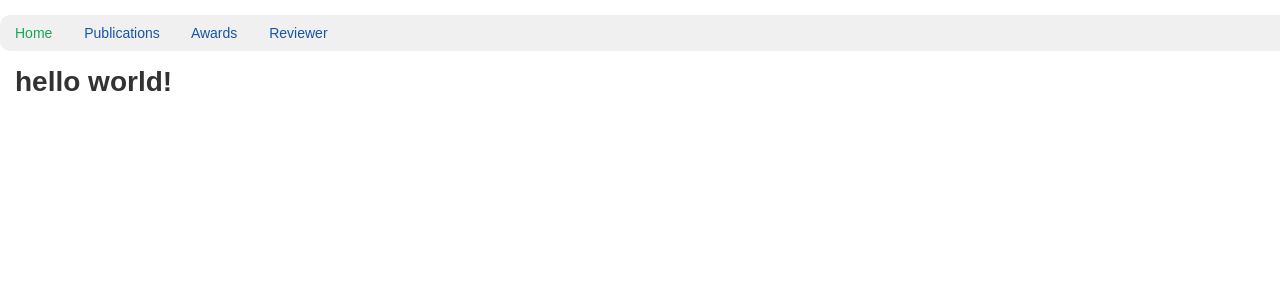
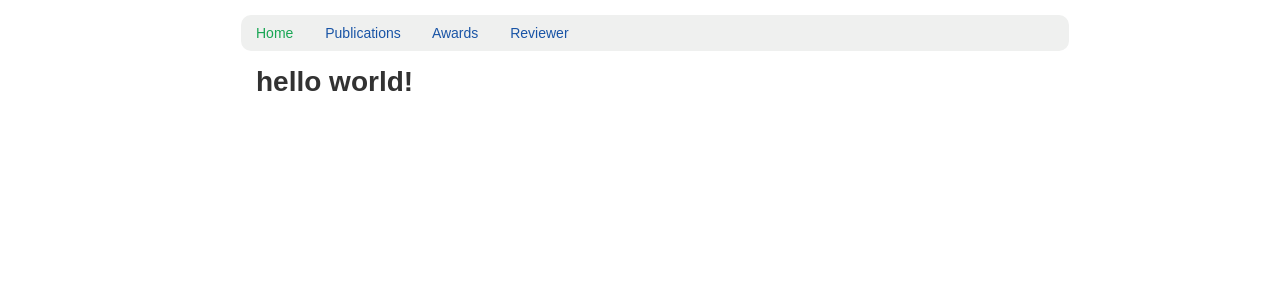
Before and after one commit to rami-mochaourab/rami-mochaourab.github.io, a Jekyll site: the page built from index.html, in a window 1280 px wide. Shown: the top 300 px of the page. Built offline with Jekyll 4.4.1, drawn with Linux system fonts in a browser that asks for light colours.

Commit message:
Update main.scss

```diff
--- a/_sass/main.scss
+++ b/_sass/main.scss
@@ -25,3 +25,20 @@
   text-decoration:none;
   font-weight:normal;
 }
+
+@media screen and (max-width: 768px) {
+    /* For desktop: */
+
+    #medium{display: none;}
+    #small{display: block;}
+}
+@media screen and (min-width: 768px) {
+    /* For desktop: */
+
+    #medium{display: block;}
+    #small{display: none;}
+
+    body{
+    max-width: 768px;
+    }
+}
```
